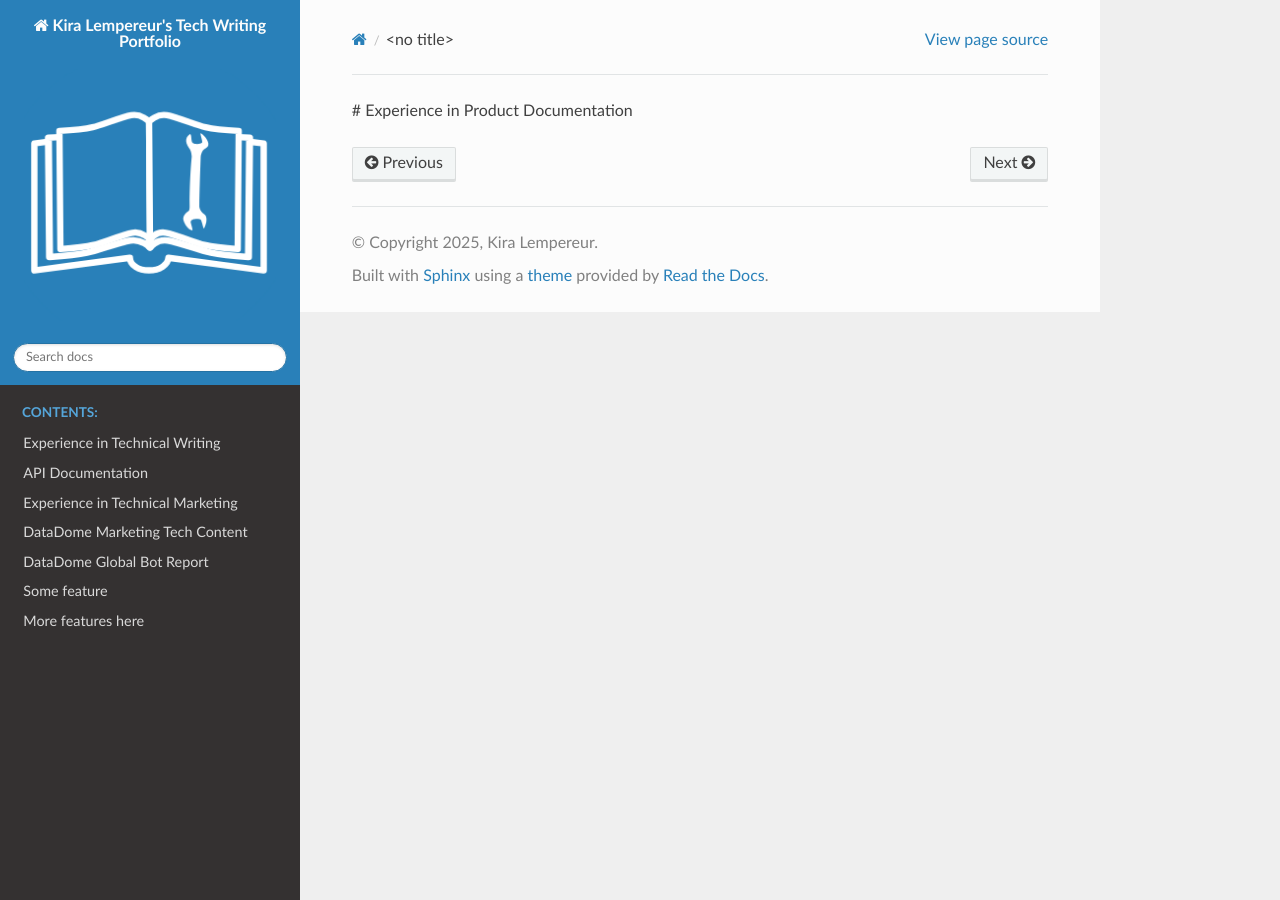
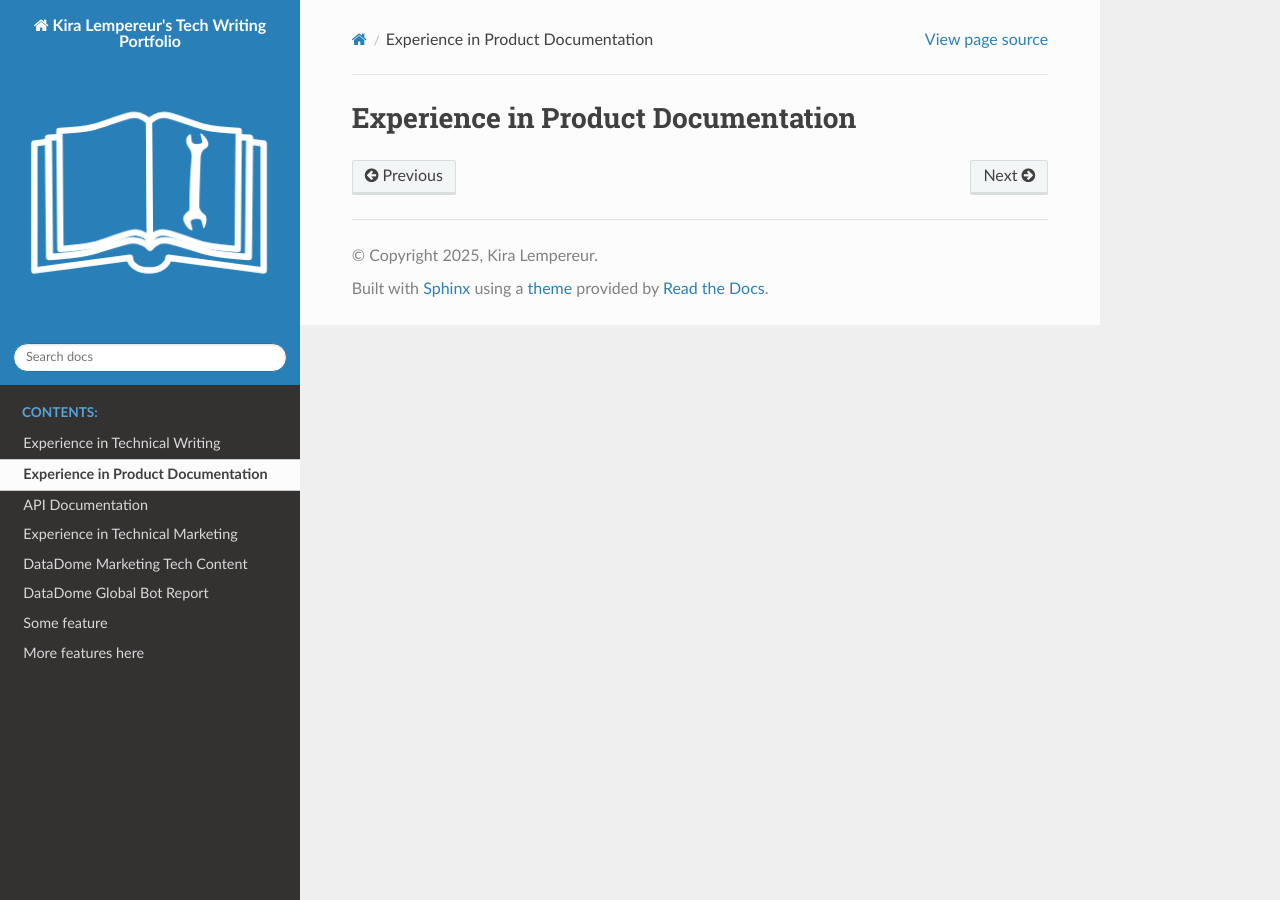
Before and after one commit to KiraLLempereur/sphinx-example, a Sphinx documentation site: the page built from doc/tech-writing/product-doc.rst, in a window 1280 px wide. Built offline with Sphinx 7.4.7 and the Read the Docs theme 3.1.0, drawn with Linux system fonts in a browser that asks for light colours.

Commit message:
Update product-doc.rst
for some reason it wasn't showing up in the TOC despite definitely being on there, so i made sure the heading style matches reST suggestions

```diff
--- a/doc/tech-writing/product-doc.rst
+++ b/doc/tech-writing/product-doc.rst
@@ -1 +1,2 @@
-# Experience in Product Documentation
+Experience in Product Documentation
+====================================
```
